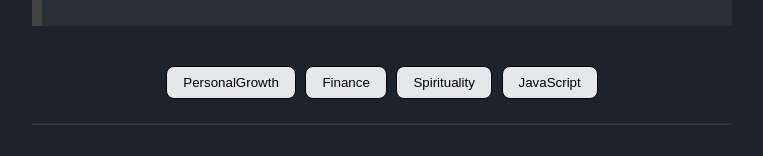
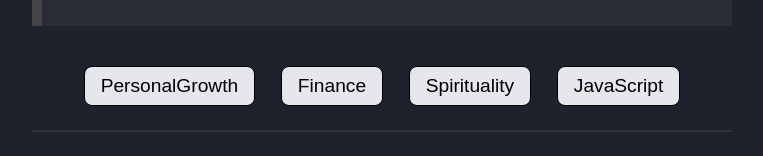
Before and after one commit to Omkar-Ghate/my-book-recommendation-app, a React (Create React App) app: page / in a window 1280 px wide. Shown: the part 152-308 px from the top of the page, without its empty margins (258-1021 px from the left). Built offline with nearby package versions, Linux system fonts and the light colour scheme.

Commit message:
style: added hover effects to genre btn

```diff
--- a/src/App.js
+++ b/src/App.js
@@ -19,17 +19,7 @@
 
       <div>
         {Object.keys(bookDB).map((genre) => (
-          <button
-            onClick={() => genreClickHandler(genre)}
-            style={{
-              cursor: "pointer",
-              background: "#E5E7EB",
-              borderRadius: "0.5rem",
-              padding: "0.5rem  1rem",
-              border: "1px solid black",
-              margin: "1rem 0.3rem"
-            }}
-          >
+          <button className="genreBtn" onClick={() => genreClickHandler(genre)}>
             {genre}
           </button>
         ))}
--- a/src/styles.css
+++ b/src/styles.css
@@ -21,7 +21,23 @@
   letter-spacing: 0.1rem;
   line-height: 1.5rem;
 }
+.genreBtn {
+  cursor: pointer;
+  background: #e5e7eb;
+  border-radius: 0.5rem;
+  padding: 0.5rem 1rem;
+  border: 1px solid black;
+  margin: 1rem 0.8rem;
+  transition: 0.4s;
+  font-size: 1.2rem;
+}
 
+.genreBtn:hover {
+  background: #1e222c;
+  color: #e5e7eb;
+  border-color: transparent;
+  transform: scale(1.05);
+}
 hr {
   opacity: 0.1;
 }
```
